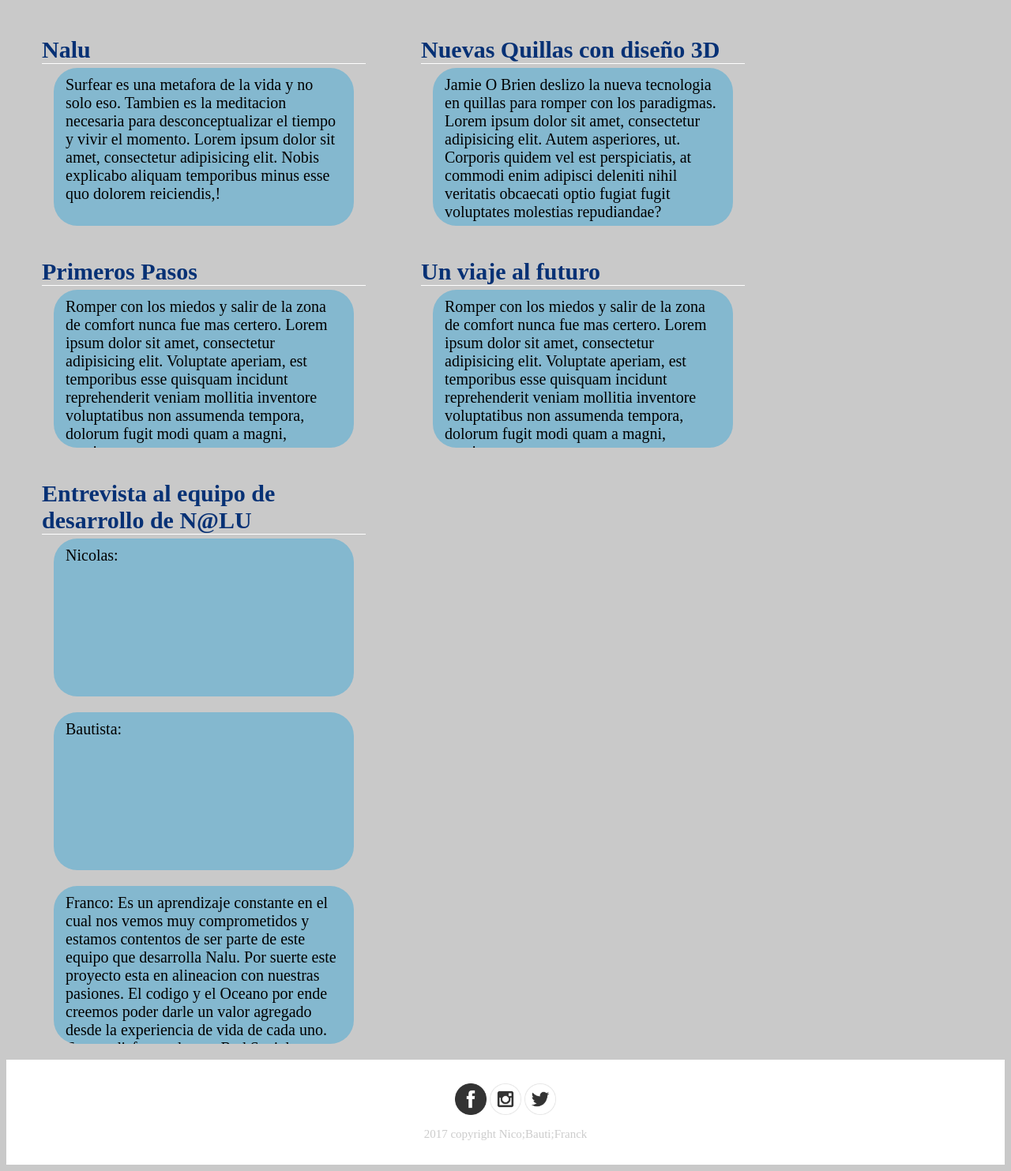
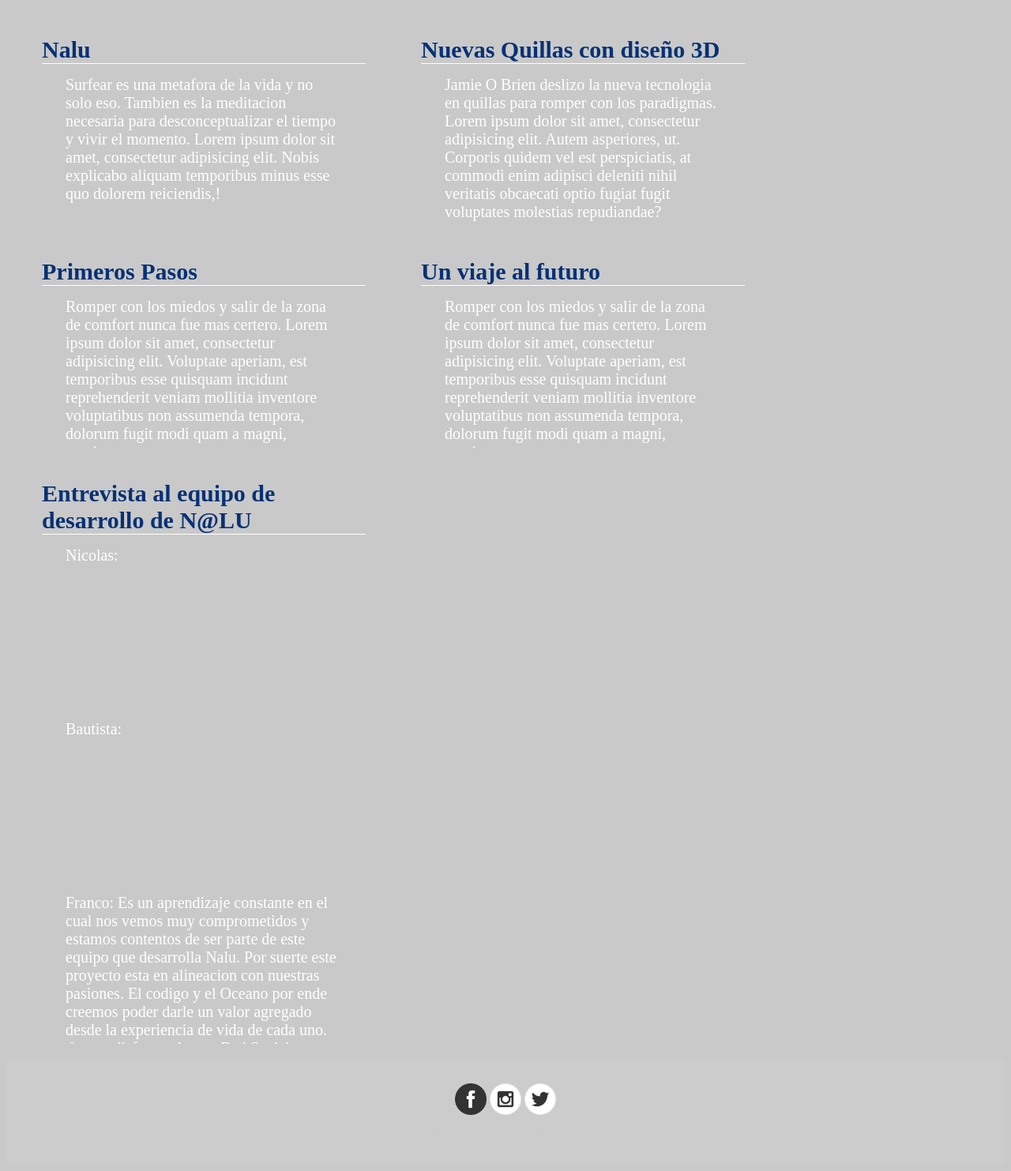
Before and after one commit to BautiPortela/compartidos, a PHP site: page /html/home.html in a window 1280 px wide; the page is wider, and only the part inside the window is pictured. Shown: the part 283-1766 px from the top of that part at 79% size. Run offline with PHP 8.4, Linux system fonts and the light colour scheme; some libraries are stand-ins or nearby versions.

Commit message:
carpeta con php's (falta la green card para el login)

```diff
--- a/css/style.css
+++ b/css/style.css
@@ -1,4 +1,4 @@
-@import url('https://fonts.googleapis.com/css?family=Raleway');
+
 body {
         background-color:rgba(120,120,120,0.4);
 }
@@ -26,7 +26,6 @@ nav ul li a{
       display: block;
       text-align: center;
       color:white;
-      /*background:#3E74AD;*/
       list-style-type: none;
       text-decoration: none;
       }
@@ -54,13 +53,14 @@ nav ul li a{
           margin-bottom: 20px;
           margin-top: 30px;
           font-size: 20px;
-          background-color: #84B8CF;
+          /*background-color: #84B8CF;*/
+          color: #fff;
           border-radius: 30px;
 
 }
 footer {
         padding: 30px;
-        background-color:#fff;
+        background-color:#ccc;
         text-align: center;
 }
 footer ul {
```
